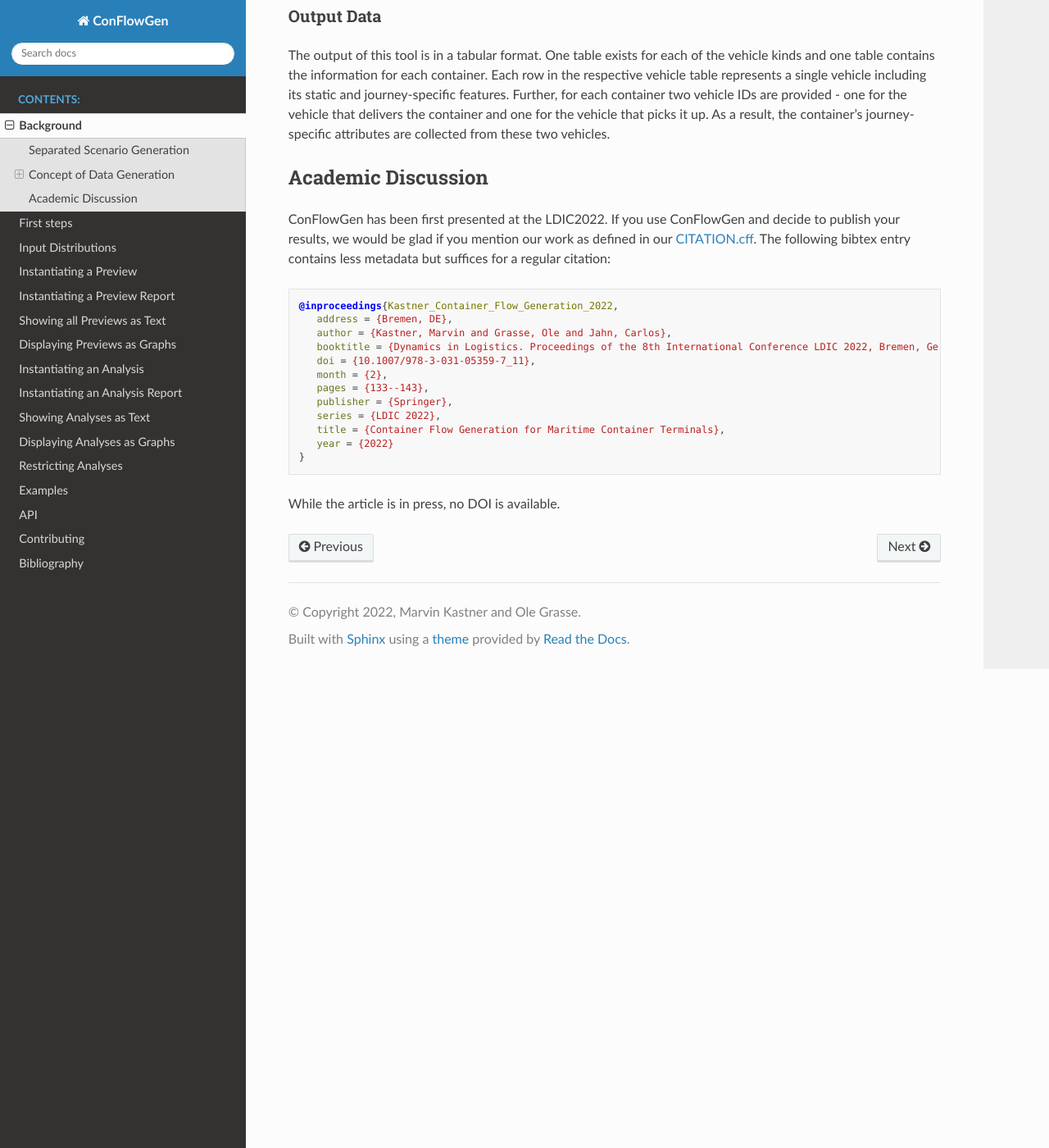
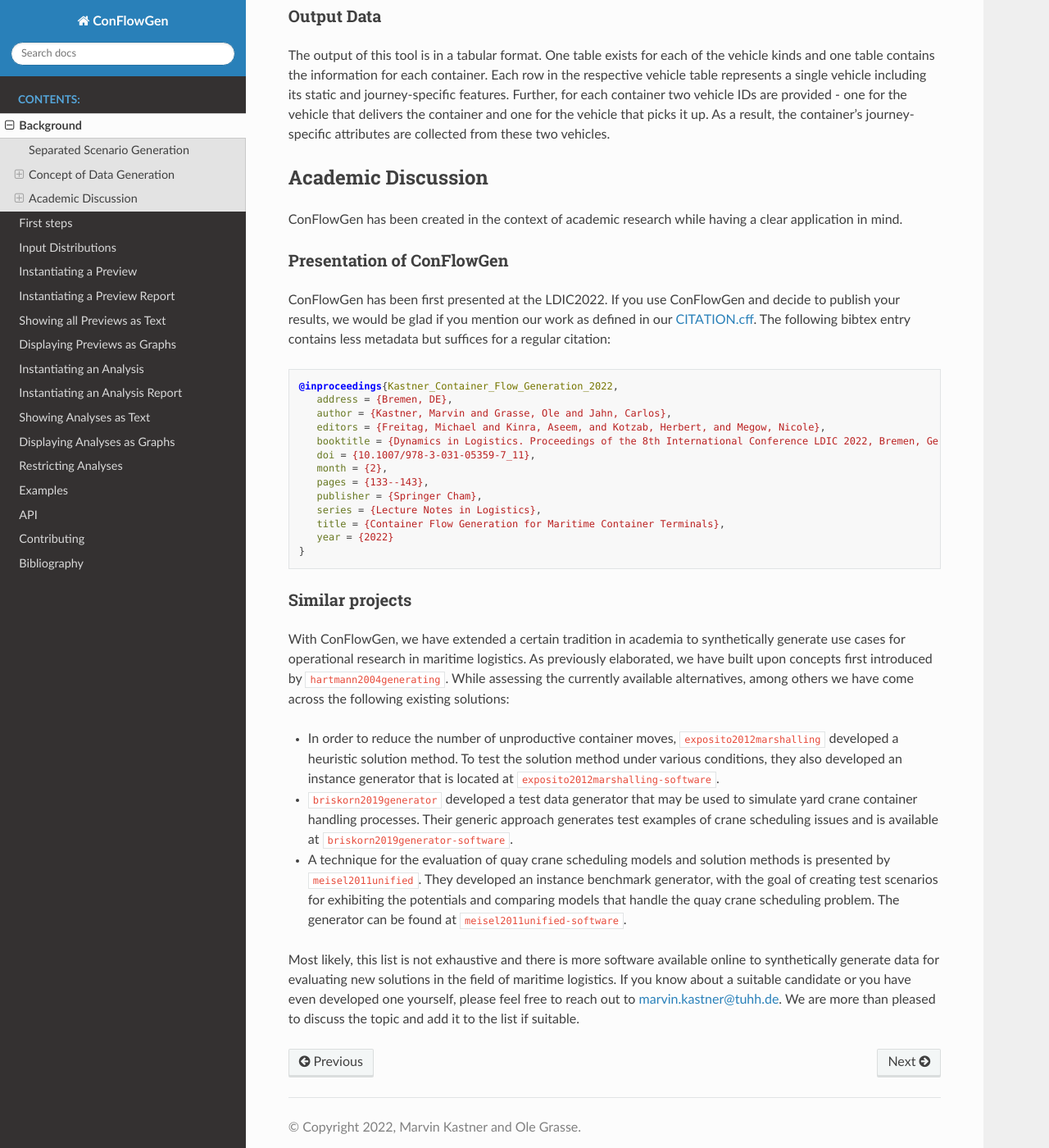
Before and after one commit to 1kastner/conflowgen, a Sphinx documentation site: the page built from docs/background.rst, in a window 1280 px wide and 1400 px high, scrolled down 3561 px. Shown: the whole window at 82% size. Built offline with Sphinx 7.4.7 and the Read the Docs theme 2.0.0, drawn with Linux system fonts in a browser that asks for light colours; cross-references to code outside the pages are shown as plain code; some of the changed text lies outside the part shown.

Commit message:
Describe similar synthetic data generators (#128)

```diff
--- a/docs/background.rst
+++ b/docs/background.rst
@@ -30,7 +30,7 @@
 Therefore, we created an improved container flow generator, named ConFlowGen, which allows the user to create synthetic
 but yet realistic data of container flows for maritime container terminals.
 It has been first academically described in
-:cite:t:`Kastner_Container_Flow_Generation_2022`,
+:cite:t:`kastner2022conflowgen`,
 including a discussion of recent developments in the shipping industry as well as related academic synthetic data
 generators.
 
@@ -167,6 +167,11 @@
 Academic Discussion
 ===================
 
+ConFlowGen has been created in the context of academic research while having a clear application in mind.
+
+Presentation of ConFlowGen
+~~~~~~~~~~~~~~~~~~~~~~~~~~
+
 ConFlowGen has been first presented at the LDIC2022.
 If you use ConFlowGen and decide to publish your results, we would be glad if you mention our work as defined in our
 `CITATION.cff <https://raw.githubusercontent.com/1kastner/conflowgen/main/CITATION.cff>`_.
@@ -177,14 +182,45 @@
    @inproceedings{Kastner_Container_Flow_Generation_2022,
       address = {Bremen, DE},
       author = {Kastner, Marvin and Grasse, Ole and Jahn, Carlos},
+      editors = {Freitag, Michael and Kinra, Aseem, and Kotzab, Herbert, and Megow, Nicole},
       booktitle = {Dynamics in Logistics. Proceedings of the 8th International Conference LDIC 2022, Bremen, Germany},
       doi = {10.1007/978-3-031-05359-7_11},
       month = {2},
       pages = {133--143},
-      publisher = {Springer},
-      series = {LDIC 2022},
+      publisher = {Springer Cham},
+      series = {Lecture Notes in Logistics},
       title = {Container Flow Generation for Maritime Container Terminals},
       year = {2022}
    }
 
-While the article is in press, no DOI is available.
+Similar projects
+~~~~~~~~~~~~~~~~
+
+With ConFlowGen, we have extended a certain tradition in academia to synthetically generate use cases for operational
+research in maritime logistics.
+As previously elaborated, we have built upon concepts first introduced by :cite:t:`hartmann2004generating`.
+While assessing the currently available alternatives, among others we have come across the following existing solutions:
+
+- In order to reduce the number of unproductive container moves,
+  :cite:t:`exposito2012marshalling`
+  developed a heuristic solution method.
+  To test the solution method under various conditions, they also developed an instance generator that is located at
+  :cite:`exposito2012marshalling-software`.
+
+- :cite:t:`briskorn2019generator`
+  developed a test data generator that may be used to simulate yard crane container handling processes.
+  Their generic approach generates test examples of crane scheduling issues and is available at
+  :cite:`briskorn2019generator-software`.
+
+- A technique for the evaluation of quay crane scheduling models and solution methods is presented by
+  :cite:t:`meisel2011unified`.
+  They developed an instance benchmark generator, with the goal of creating test scenarios for exhibiting the potentials
+  and comparing models that handle the quay crane scheduling problem.
+  The generator can be found at
+  :cite:`meisel2011unified-software`.
+
+Most likely, this list is not exhaustive and there is more software available online to synthetically generate data for
+evaluating new solutions in the field of maritime logistics.
+If you know about a suitable candidate or you have even developed one yourself, please feel free to reach out to
+marvin.kastner@tuhh.de.
+We are more than pleased to discuss the topic and add it to the list if suitable.
--- a/docs/references.bib
+++ b/docs/references.bib
@@ -38,18 +38,19 @@
     number={2},
     pages={171--192},
     year={2004},
-    publisher={Springer}
+    publisher={Springer},
+    doi={10.1007/s00291-003-0150-6}
 }
 
-@online{macgregor.container.securing.2016,
-    author = {MACGREGOR},
+@online{macgregor2016containersecuring,
+    author = {MacGregor},
     title = {{Container securing systems : Product catalogue}},
     howpublished = {\url{https://www.macgregor.com/globalassets/picturepark/imported-assets/65120.pdf}},
     note = {Accessed: 2022-01-26},
     year = 2016
 }
 
-@inproceedings{Kastner_Container_Flow_Generation_2022,
+@inproceedings{kastner2022conflowgen,
     author = {Kastner, Marvin and Grasse, Ole and Jahn, Carlos},
     title = {Container Flow Generation for Maritime Container Terminals},
     pages = {133 -- 143},
@@ -61,3 +62,64 @@
     address = {Cham, Switzerland},
     doi = {https://doi.org/10.1007/978-3-031-05359-7_11},
 }
+
+@article{exposito2012marshalling,
+    title = {Pre-Marshalling Problem: Heuristic solution method and instances generator},
+    journal = {Expert Systems with Applications},
+    volume = {39},
+    number = {9},
+    pages = {8337-8349},
+    year = {2012},
+    issn = {0957-4174},
+    doi = {10.1016/j.eswa.2012.01.187},
+    author = {Expósito-Izquierdo, Christopher and Melián-Batista, Belén and Moreno-Vega, Marcos}
+}
+
+@online{exposito2012marshalling-software,
+    title = {Bay Generator},
+    howpublished = {\url{https://sites.google.com/site/gciports/premarshalling-problem/bay-generator}},
+    note = {Accessed: 2022-07-20},
+    year = {2022}
+}
+
+@Article{briskorn2019generator,
+    author={Briskorn, Dirk and Jaehn, Florian and Wiehl, Andreas},
+    title={A generator for test instances of scheduling problems concerning cranes in transshipment terminals},
+    journal={OR Spectrum},
+    year={2019},
+    month={Mar},
+    day={01},
+    volume={41},
+    number={1},
+    pages={45--69},
+    issn={1436-6304},
+    doi={10.1007/s00291-018-0529-z},
+}
+
+@online{briskorn2019generator-software,
+    author = {Wiehl, Andreas},
+    title = {Instances Generator},
+    howpublished = {\url{http://www.instances.de/dfg/}},
+    note = {Accessed: 2022-07-20},
+    year = {2018}
+}
+
+@article{meisel2011unified,
+    title = {A unified approach for the evaluation of quay crane scheduling models and algorithms},
+    journal = {Computers \& Operations Research},
+    volume = {38},
+    number = {3},
+    pages = {683-693},
+    year = {2011},
+    issn = {0305-0548},
+    doi = {10.1016/j.cor.2010.08.001},
+    author = {Meisel, Frank and Bierwirth, Christian}
+}
+
+@online{meisel2011unified-software,
+    author = {Meisel, Frank},
+    title = {{QCSPgen} - A Benchmark Generator for Quay Crane Scheduling Problems},
+    howpublished = {\url{https://prodlog.wiwi.uni-halle.de/forschung/research_data/qcspgen/}},
+    note = {Accessed: 2022-07-20},
+    year = {2022}
+}
--- a/setup.py
+++ b/setup.py
@@ -62,7 +62,6 @@
             # usually optional dependencies that are used in the documentation
             'kaleido',  # plotly depends on this package for SVG export, we got this as a present
 
-
             # checking code quality
             'pylint',  # lint Python code
             'flake8',  # lint Python code
```
Also changed, not shown: other parts of docs/references.bib (+5 -5 lines), 5 other files.
